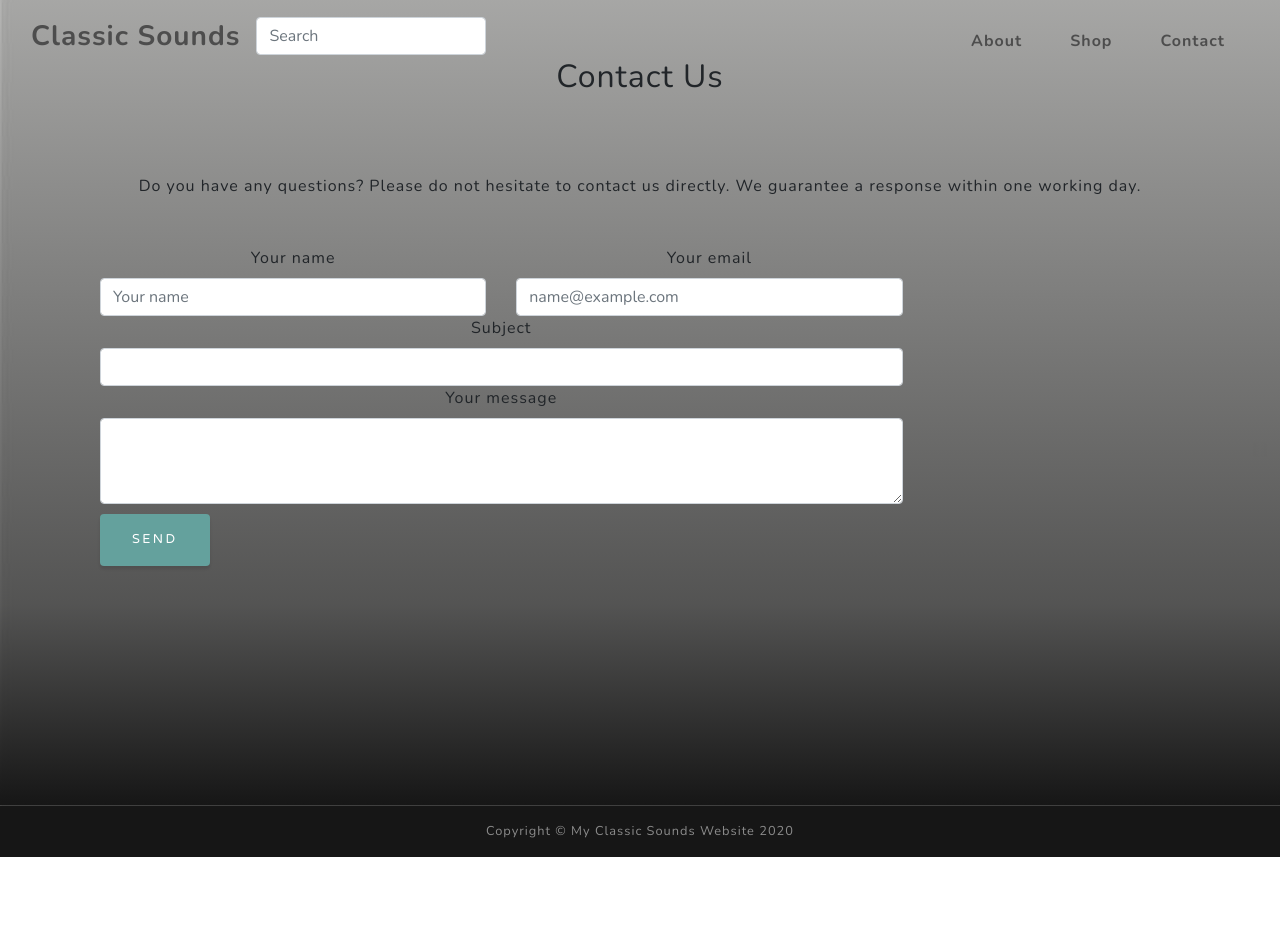
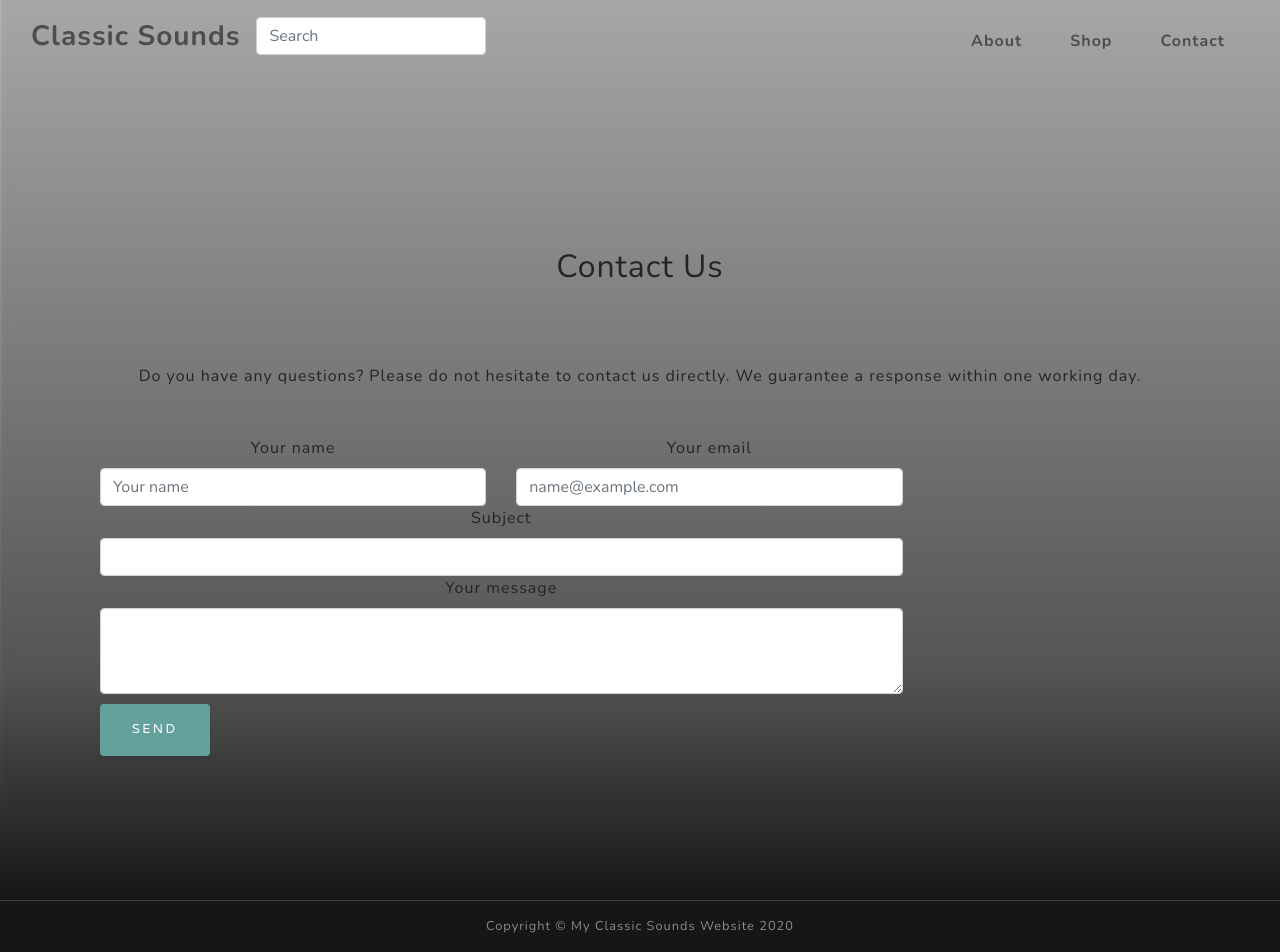
Before and after one commit to Mofarrell1967/classic-sounds-music, a Django app: page /contact/contact/ in a window 1280 px wide. Before the commit the page ends 857 px from the top, so only its background shows below. Run offline with Django 3.2, Linux system fonts and the light colour scheme; some libraries are stand-ins or nearby versions.

Commit message:
Updated layout styles on contact htmls

```diff
--- a/contact/templates/contact.html
+++ b/contact/templates/contact.html
@@ -1,5 +1,6 @@
 {% extends 'base.html' %} {% block content %}
-<header class="mast_pages contact_head1">
+<html lang="en" class="h-100%">
+<header class="mast_pages h-100%" style="padding-bottom: 145px;">
 	<div class="container">
 		<div class="mx-auto text-center">
 			<h2 class="text-white-20 mx-auto mt-2 mb-5">Contact Us</h2>
@@ -81,3 +82,4 @@
   </div>
 </header>
 {% endblock %}
+</html>
--- a/contact/templates/contact_message.html
+++ b/contact/templates/contact_message.html
@@ -1,4 +1,5 @@
 {% extends "base.html" %} {% load bootstrap_tags %} {% block content %}
+<html lang="en" class="h-100%">
   <div class="d-flex h-100% align-items-center mast_pages message_response">
     <div class="mx-auto text-center">
       <h3 class="error-text">Your message has been sent,</h3>
@@ -15,3 +16,4 @@
     </div>
   </div>
   {% endblock %}
+</html>
```
Lines whose indentation alone changed are shown as unchanged.
